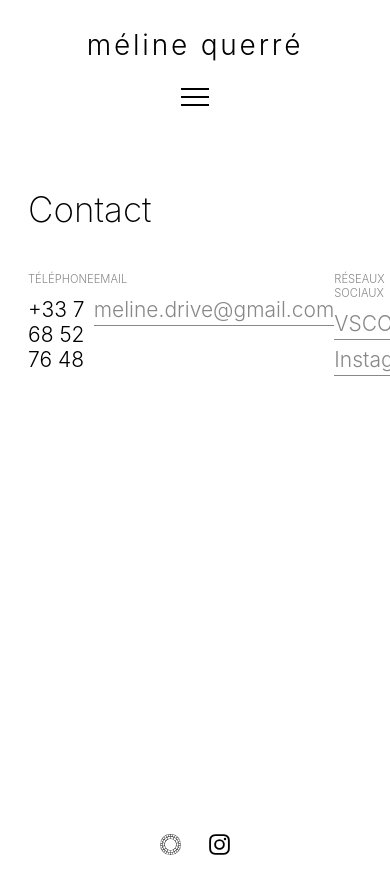
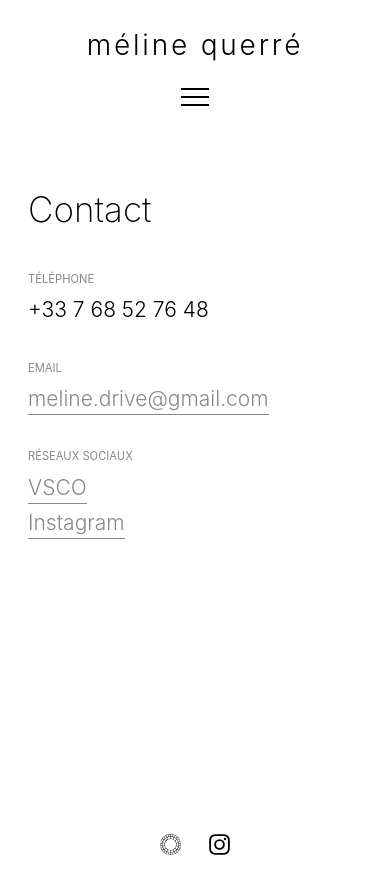
Before and after one commit to mwanheda/mwanheda.github.io, a Jekyll site: the page built from _pages/contact.html, in a window 390 px wide. Shown: the top 894 px of the page. Built offline with Jekyll 4.4.1, drawn with Linux system fonts in a browser that asks for light colours; nearby versions of some CDN libraries.

Commit message:
Update contact for mobile

```diff
--- a/css/contact.css
+++ b/css/contact.css
@@ -1,13 +1,18 @@
 .contact-details {
     display: flex;
+    flex-wrap: wrap;
     justify-content: space-between;
     max-width: 800px;
+    font-weight: 300;
+}
+
+.contact-detail {
+    margin-bottom: 2rem;
 }
 
 .detail-title {
     margin-bottom: 1em;
     font-size: .8rem;
-    font-weight: 300;
     text-transform: uppercase;
     color: #888;
 }
@@ -17,7 +22,6 @@
     margin-bottom: .5em;
     width: fit-content;
     font-size: 1.5rem;
-    font-weight: 300;
 }
 
 a.detail-content {
@@ -34,3 +38,9 @@ a.detail-content::after {
     height: 1px;
     background-color: currentColor;
 }
+
+@media screen and (max-width: 800px) {
+    .contact-details {
+        flex-direction: column;
+    }
+}
```
